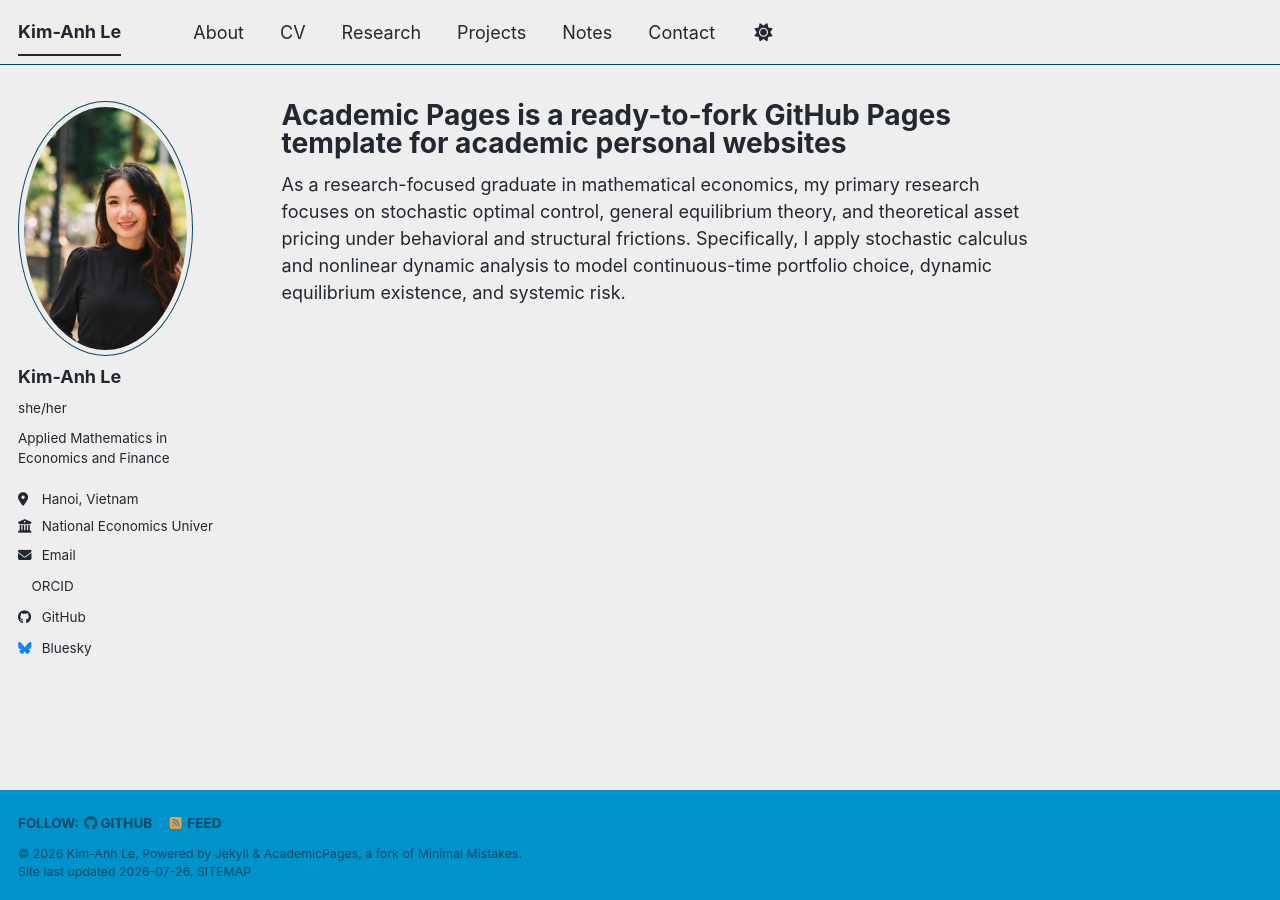
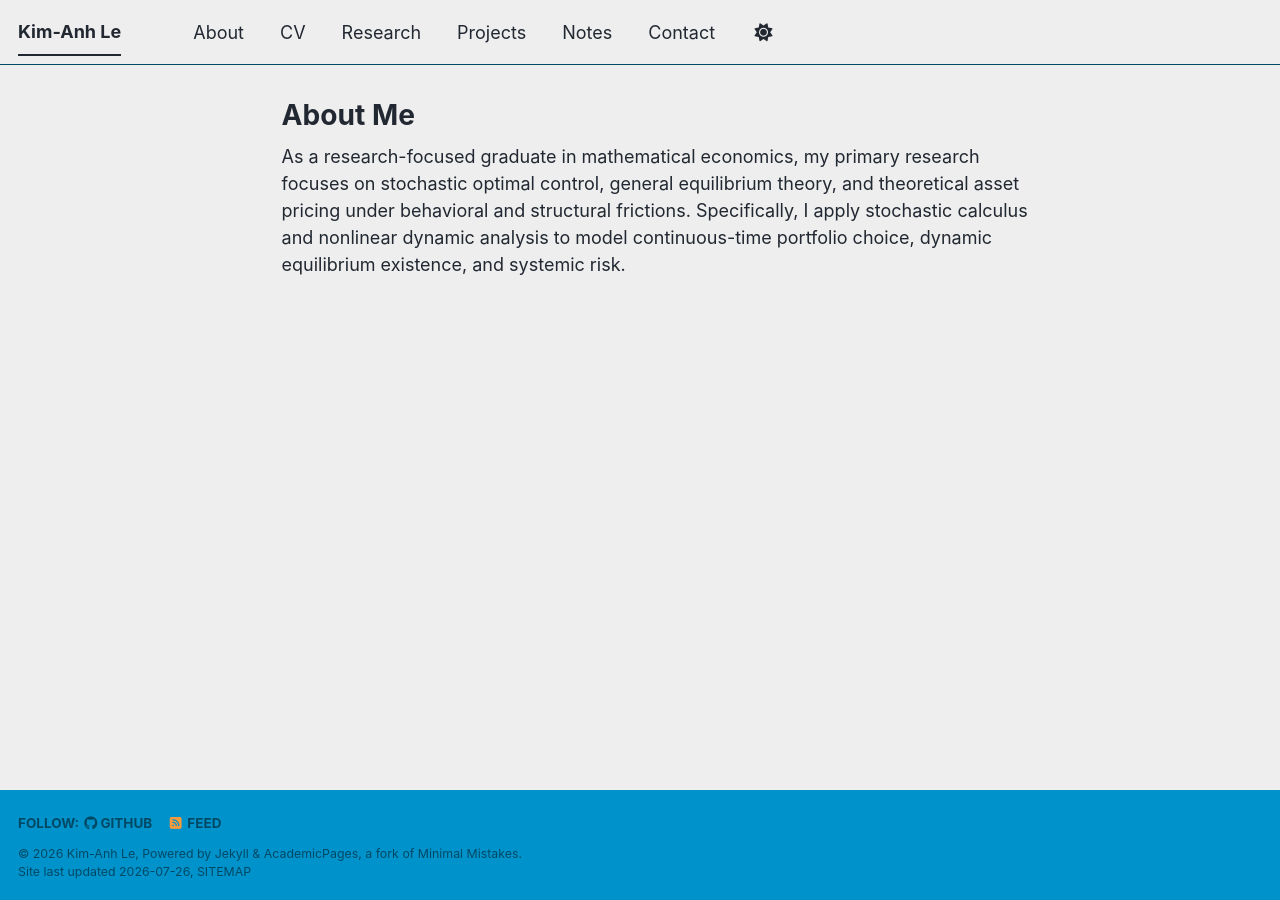
Before and after one commit to kimanhchloe/kimanhchloe.github.io, a Jekyll site: the page built from _pages/about.md, in a window 1280 px wide. Built offline with Jekyll 4.4.1, drawn with Linux system fonts in a browser that asks for light colours; a style sheet for code colours, icons or effects is not loaded.

Commit message:
Remove sidebar

```diff
--- a/_pages/about.md
+++ b/_pages/about.md
@@ -1,7 +1,7 @@
 ---
 permalink: /
-title: "Academic Pages is a ready-to-fork GitHub Pages template for academic personal websites"
-author_profile: true
+title: "About Me"
+author_profile: false
 redirect_from:
   - /about/
   - /about.html
```
Also changed, not shown: _pages/cv.md (+1 -1 lines).
